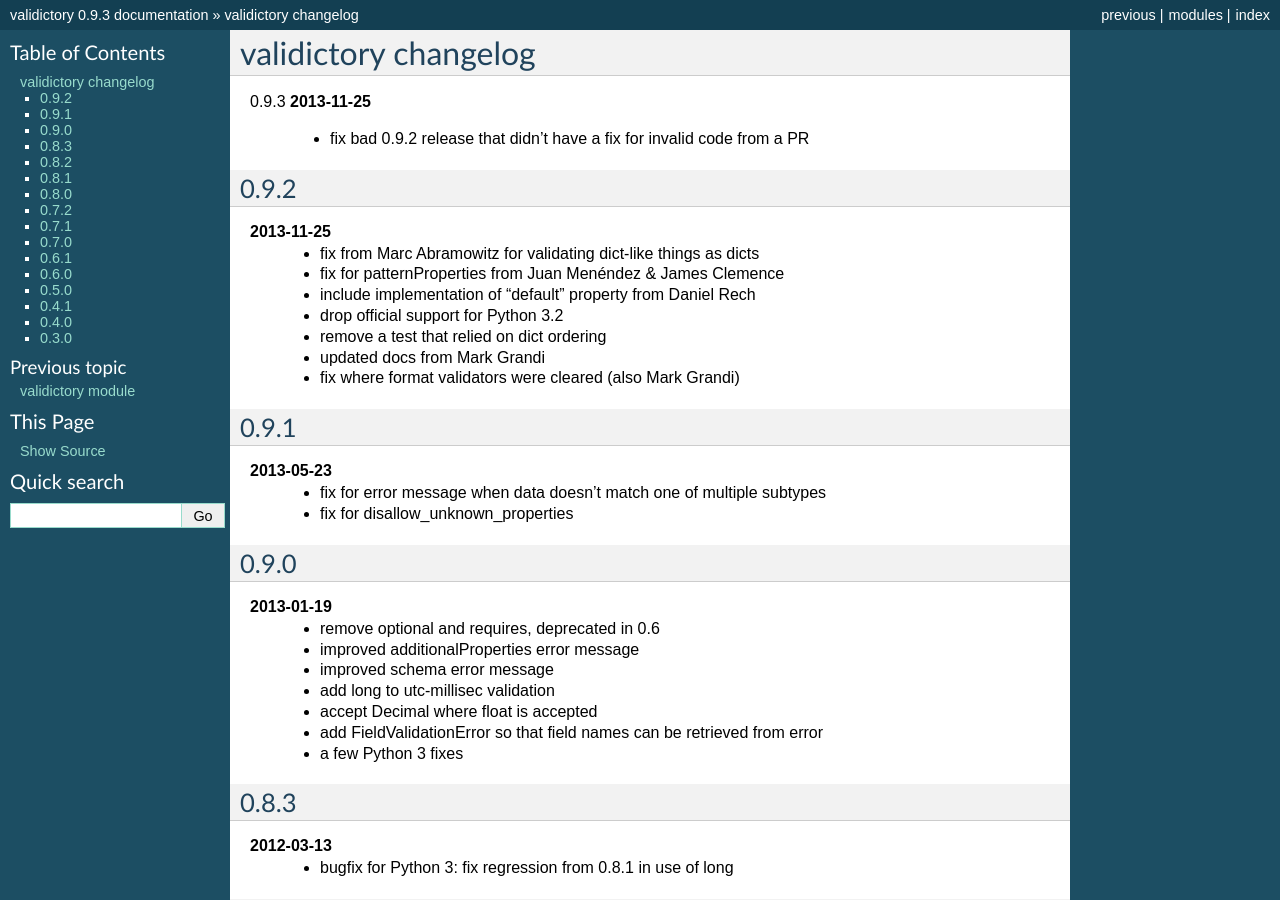
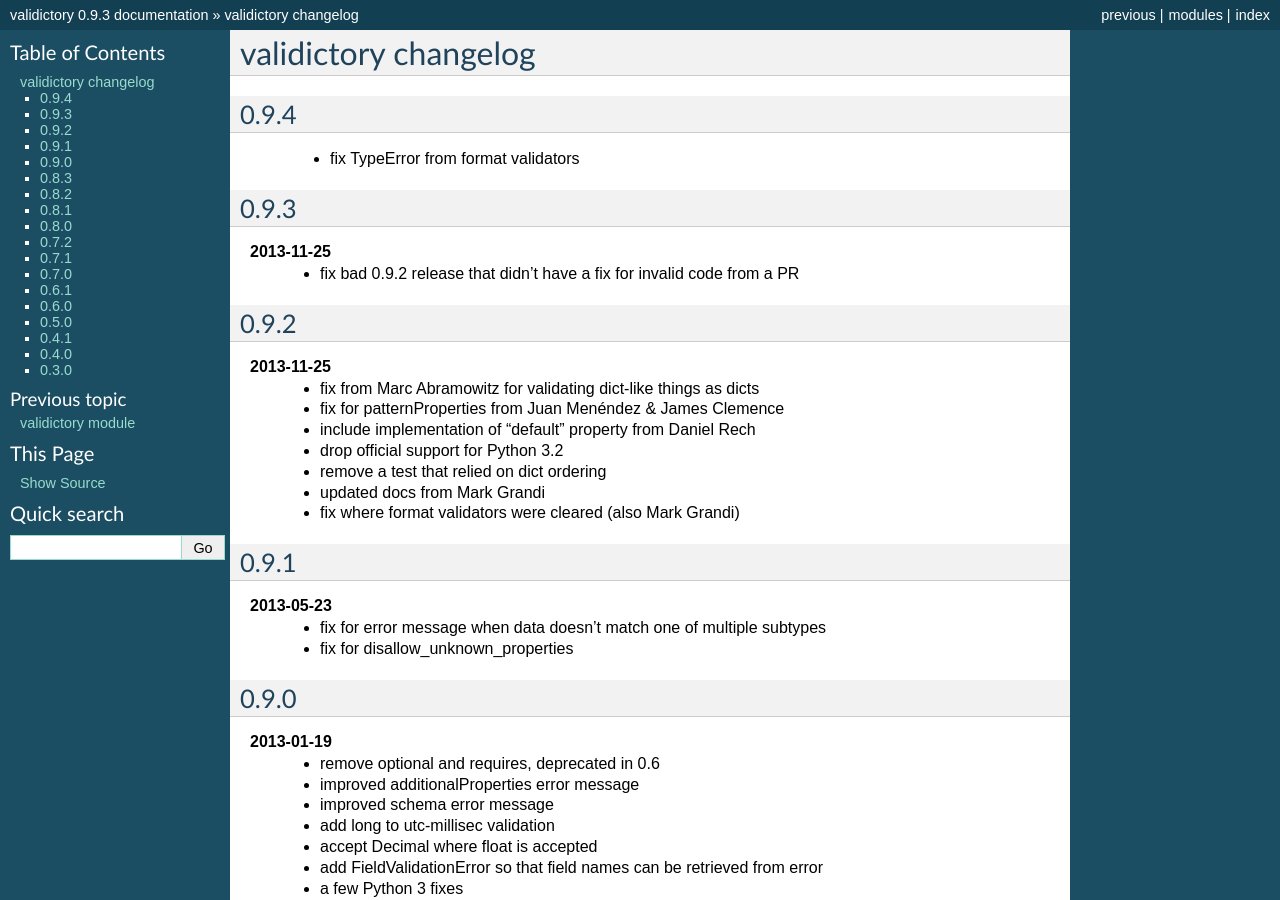
Before and after one commit to jpmckinney/validictory, a Sphinx documentation site: the page built from docs/changelog.rst, in a window 1280 px wide and 900 px high. Built offline with Sphinx 7.4.7, drawn with Linux system fonts in a browser that asks for light colours.

Commit message:
document latest fix

```diff
--- a/docs/changelog.rst
+++ b/docs/changelog.rst
@@ -1,7 +1,12 @@
 validictory changelog
 =====================
 
+0.9.4
+-----
+    * fix TypeError from format validators
+
 0.9.3
+-----
 **2013-11-25**
     * fix bad 0.9.2 release that didn't have a fix for invalid code from a PR
 
```
